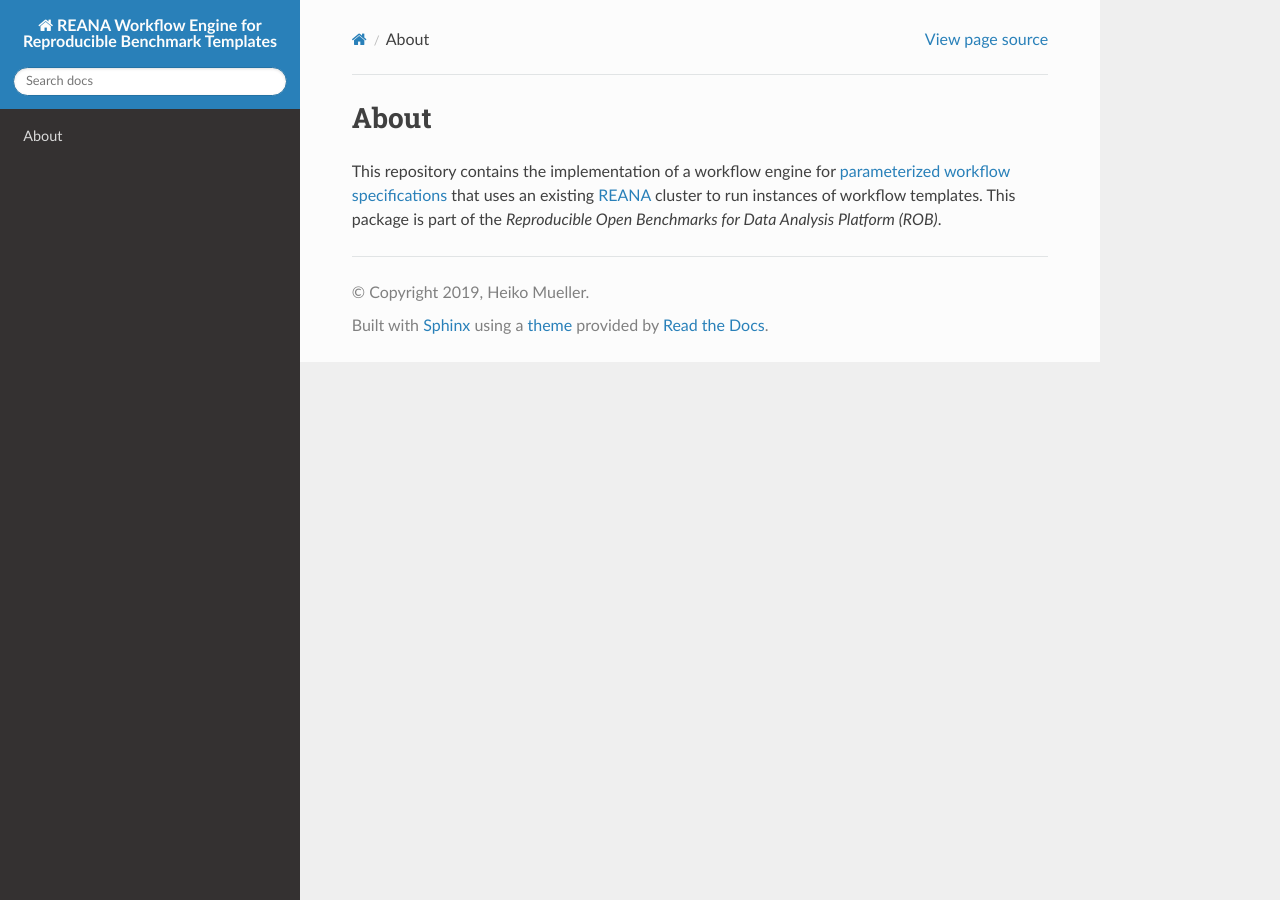
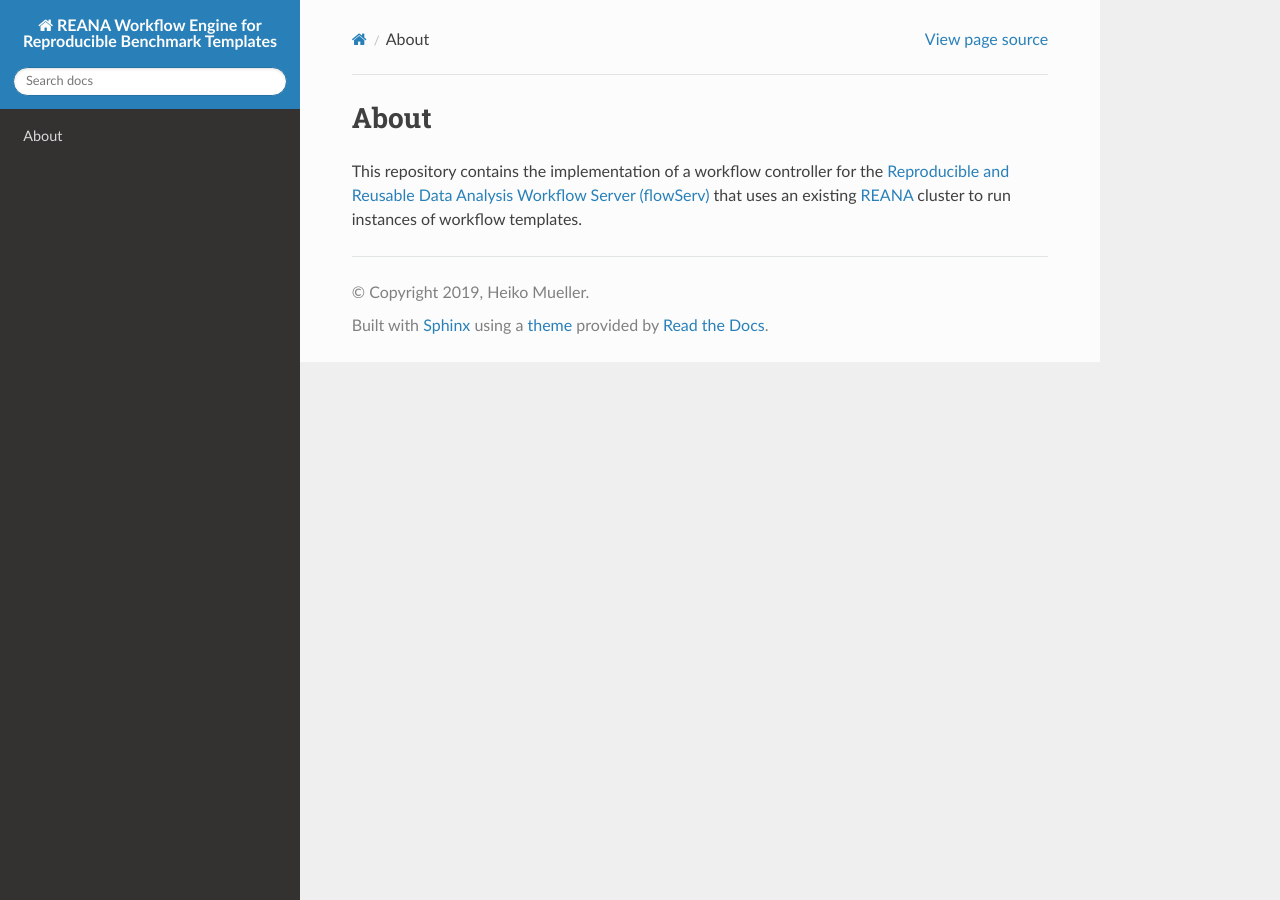
Before and after one commit to scailfin/benchmark-reana-backend, a Sphinx documentation site: the page built from docs/readme.rst, in a window 1280 px wide. Built offline with Sphinx 7.4.7 and the Read the Docs theme 2.0.0, drawn with Linux system fonts in a browser that asks for light colours; pages that are not in the unit, such as notebooks, are missing from menus.

Commit message:
Update README

```diff
--- a/README.rst
+++ b/README.rst
@@ -5,6 +5,9 @@ REANA Workflow Controller for the Reproducible and Reusable Data Analysis Workfl
 .. image:: https://img.shields.io/badge/License-MIT-yellow.svg
    :target: https://github.com/scailfin/flowserv-reana-backend/blob/master/LICENSE
 
+.. image:: https://github.com/scailfin/flowserv-reana-backend/workflows/build/badge.svg
+   :target: https://github.com/scailfin/flowserv-reana-backend/actions?query=workflow%3A%22build%22
+
 
 
 About
--- a/docs/readme.rst
+++ b/docs/readme.rst
@@ -1,5 +1,4 @@
-=====
 About
 =====
 
-This repository contains the implementation of a workflow engine for `parameterized workflow specifications <https://github.com/scailfin/benchmark-templates>`_ that uses an existing `REANA <http://www.reanahub.io/>`_ cluster to run instances of workflow templates. This package is part of the *Reproducible Open Benchmarks for Data Analysis Platform (ROB)*.
+This repository contains the implementation of a workflow controller for the `Reproducible and Reusable Data Analysis Workflow Server (flowServ) <https://github.com/scailfin/flowserv-core>`_ that uses an existing `REANA <http://www.reanahub.io/>`_ cluster to run instances of workflow templates.
```
